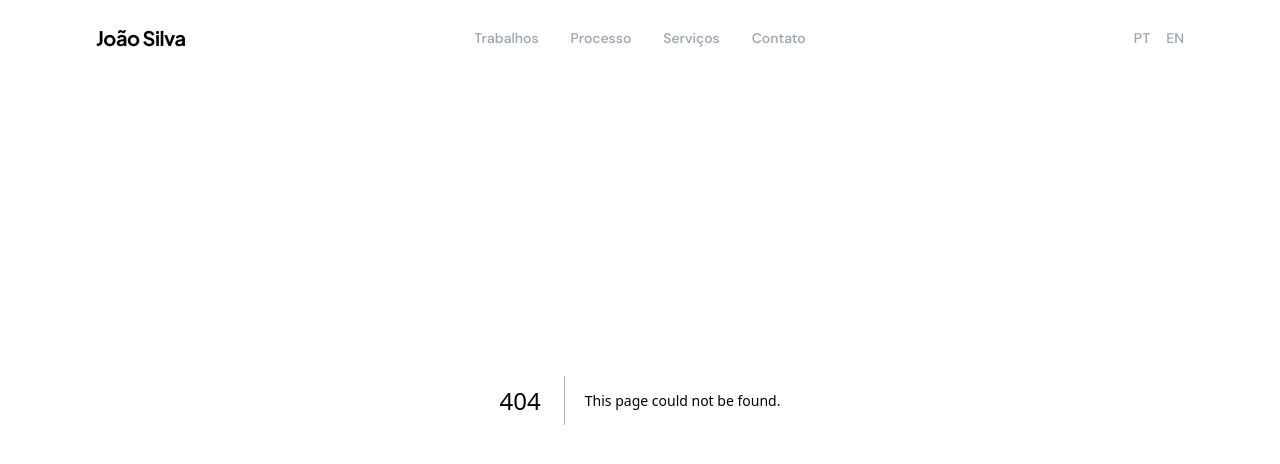
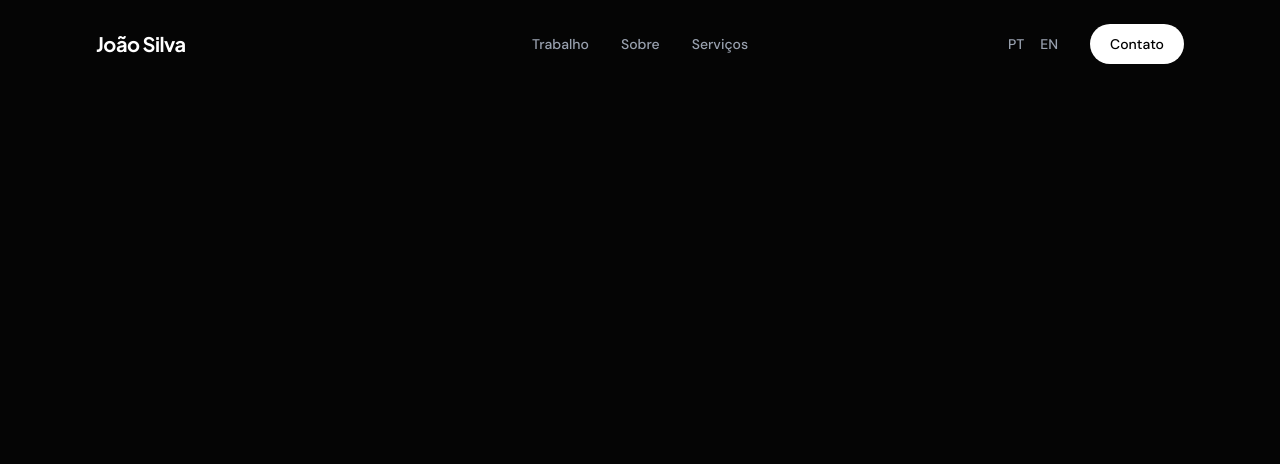
Before and after one commit to Jhnvida/portfolio, a Next.js app: page /about in a window 1280 px wide. Before the commit this address had no page. Shown: the top 464 px of the page. Built offline with nearby package versions, Linux system fonts and the light colour scheme.

Commit message:
feat: substitui rota de processo por sobre e atualiza navegacao no header

```diff
--- /dev/null
+++ b/src/app/about/page.tsx
@@ -0,0 +1,10 @@
+export const metadata = {
+    title: "Sobre",
+    description: "Engenheiro de software focado na intersecção entre design e tecnologia.",
+};
+
+export default function AboutPage() {
+    return (
+        <main className="w-full max-w-(--container-page) mx-auto min-h-screen pt-24 pb-12 px-6 md:px-12 lg:px-24 flex flex-col justify-center items-center text-center"></main>
+    );
+}
--- a/src/app/globals.css
+++ b/src/app/globals.css
@@ -8,7 +8,7 @@
     --color-border-subtle: #1f1f1f;
     --color-accent: #ffffff;
     --color-accent-text: #050505;
-    --container-page: 1400px;
+    --container-page: 1800px;
 }
 
 @theme inline {
--- a/src/app/process/page.tsx
+++ /dev/null
@@ -1,5 +0,0 @@
-export default function ProcessPage() {
-    return (
-        <main className="w-full max-w-(--container-page) mx-auto min-h-screen pt-24 pb-12 px-6 md:px-12 lg:px-24"></main>
-    );
-}
--- a/src/components/layout/Header.tsx
+++ b/src/components/layout/Header.tsx
@@ -41,22 +41,28 @@ export function Header() {
 
                 <nav className="hidden md:flex flex-none gap-8 text-sm font-medium">
                     <Link href="/work" className="hover:text-white text-gray-400 transition-colors">
-                        Trabalhos
+                        Trabalho
                     </Link>
-                    <Link href="/process" className="hover:text-white text-gray-400 transition-colors">
-                        Processo
+                    <Link href="/about" className="hover:text-white text-gray-400 transition-colors">
+                        Sobre
                     </Link>
                     <Link href="/services" className="hover:text-white text-gray-400 transition-colors">
                         Serviços
                     </Link>
-                    <Link href="/contact" className="hover:text-white text-gray-400 transition-colors">
+                </nav>
+
+                <div className="flex-1 flex justify-end items-center gap-4 text-sm font-medium">
+                    <div className="flex gap-4 mr-4">
+                        <button className="cursor-pointer hover:text-white text-gray-400 transition-colors">PT</button>
+                        <button className="cursor-pointer hover:text-white text-gray-400 transition-colors">EN</button>
+                    </div>
+
+                    <Link
+                        href="/contact"
+                        className="px-5 py-2.5 bg-white text-black font-medium hover:bg-neutral-200 transition-colors rounded-full"
+                    >
                         Contato
                     </Link>
-                </nav>
-
-                <div className="flex-1 flex justify-end gap-4 text-sm font-medium">
-                    <button className="cursor-pointer hover:text-white text-gray-400 transition-colors">PT</button>
-                    <button className="cursor-pointer hover:text-white text-gray-400 transition-colors">EN</button>
                 </div>
             </div>
         </header>
```
